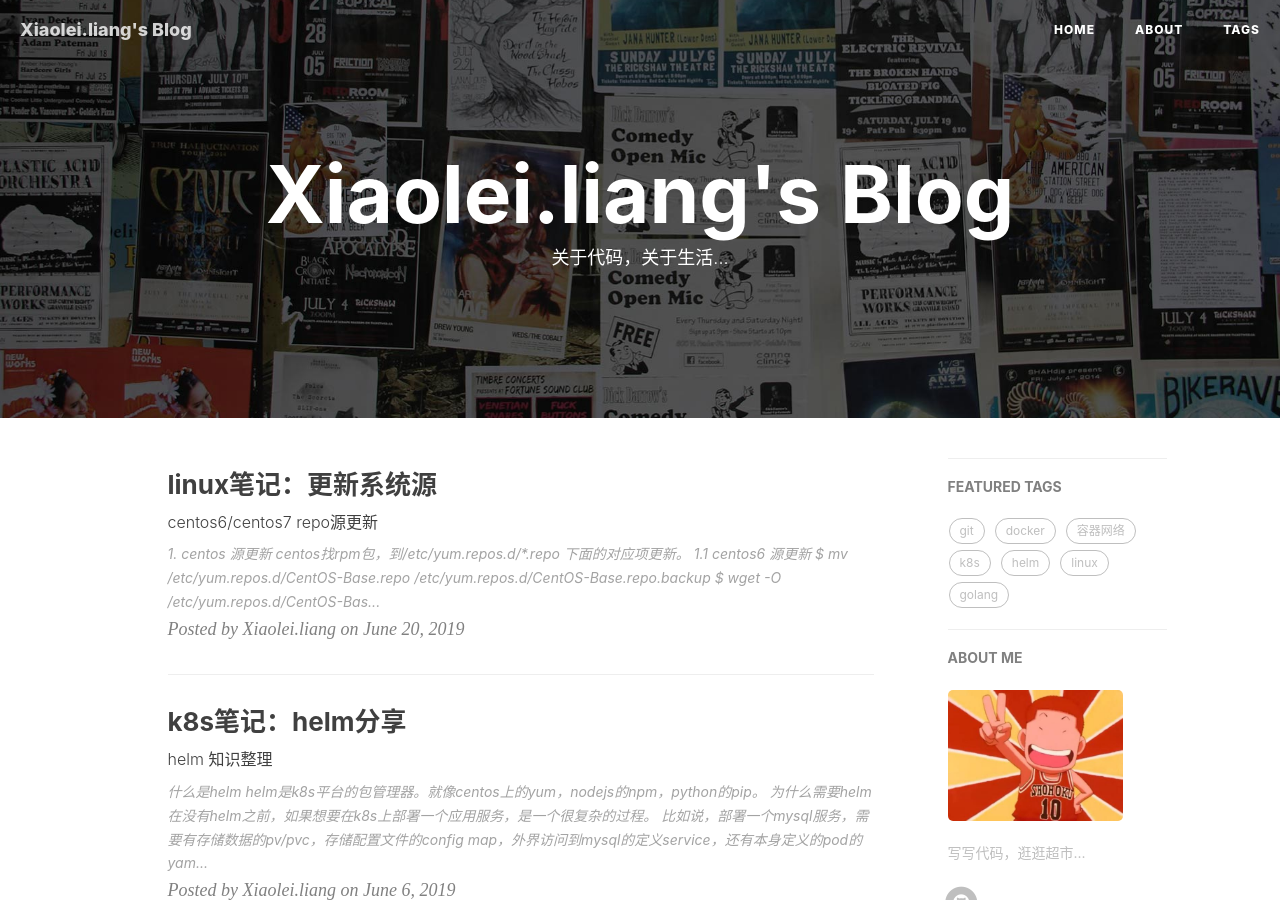
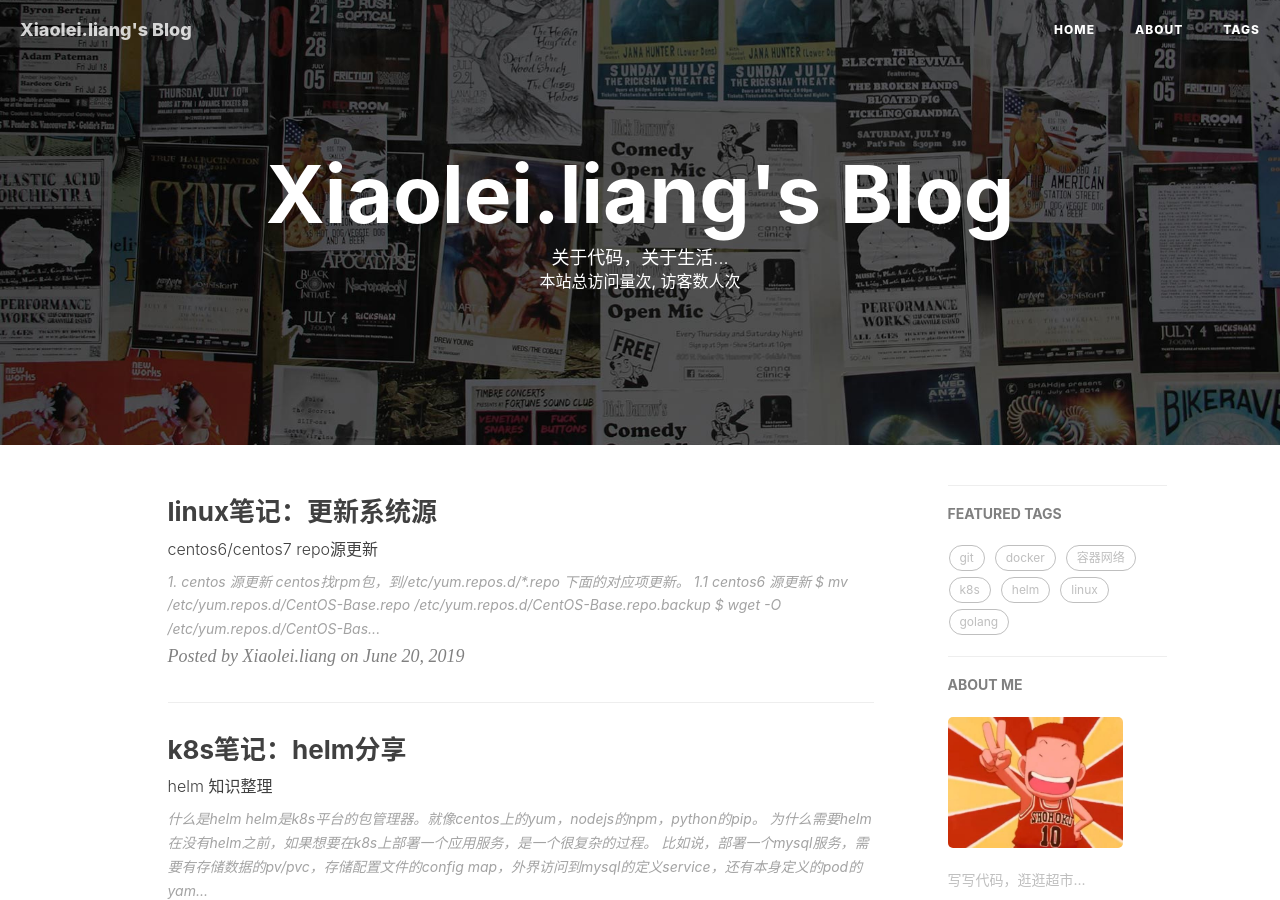
Before and after one commit to wutongjie23hao/wutongjie23hao.github.io, a Jekyll site: the page built from index.html, in a window 1280 px wide and 900 px high. Built offline with Jekyll 4.4.1, drawn with Linux system fonts in a browser that asks for light colours; nearby versions of some CDN libraries; the list of posts is cut into pages by our own code; comment, search, counter and statistics services are not loaded.

Commit message:
添加网站总访问量和访问次数

```diff
--- a/_layouts/page.html
+++ b/_layouts/page.html
@@ -11,6 +11,9 @@
                     <h1>{% if page.title %}{{ page.title }}{% else %}{{ site.title }}{% endif %}</h1>
                     <!--<hr class="small">-->
                     <span class="subheading">{{ page.description }}</span>
+		    <span id="busuanzi_container_site_pv">本站总访问量<span id="busuanzi_value_site_pv"></span>次,</span>
+		    <span id="busuanzi_container_site_uv">
+			    访客数<span id="busuanzi_value_site_uv"></span>人次</span>
                 </div>
             </div>
         </div>
```
